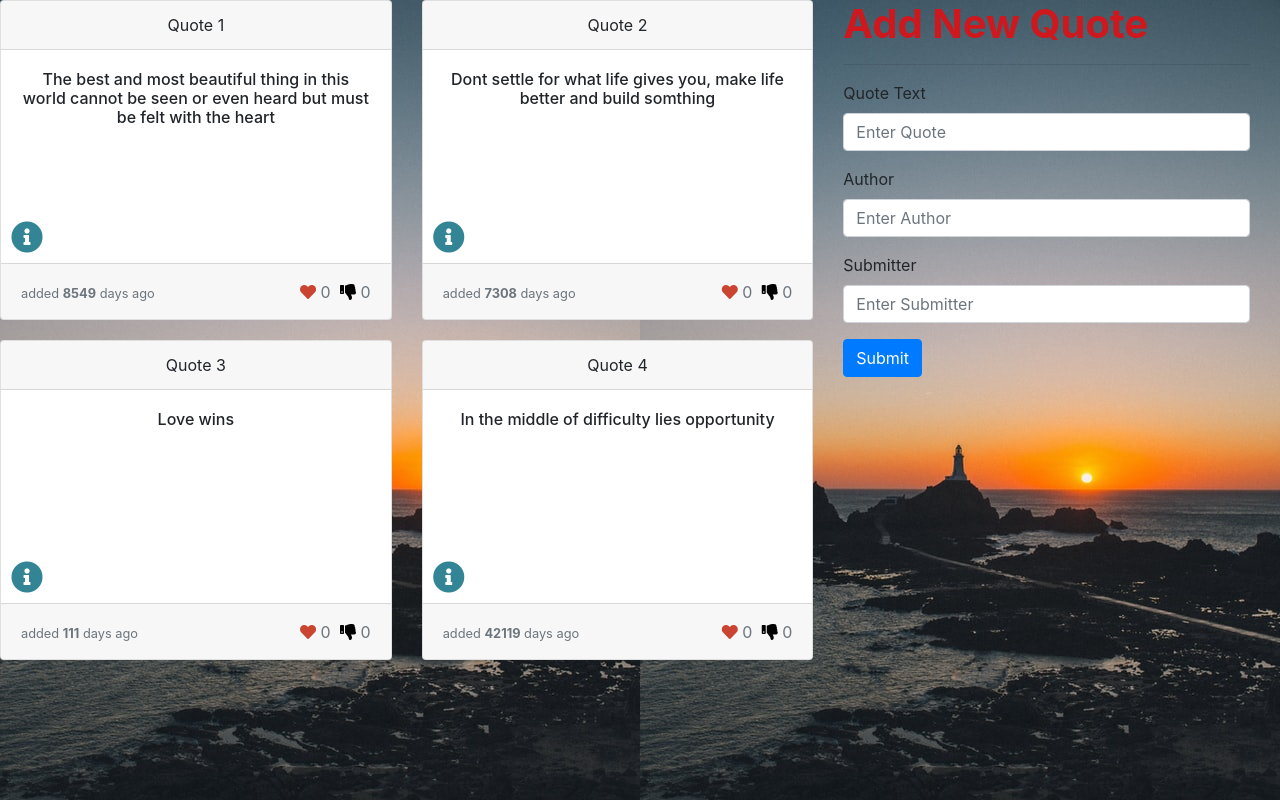
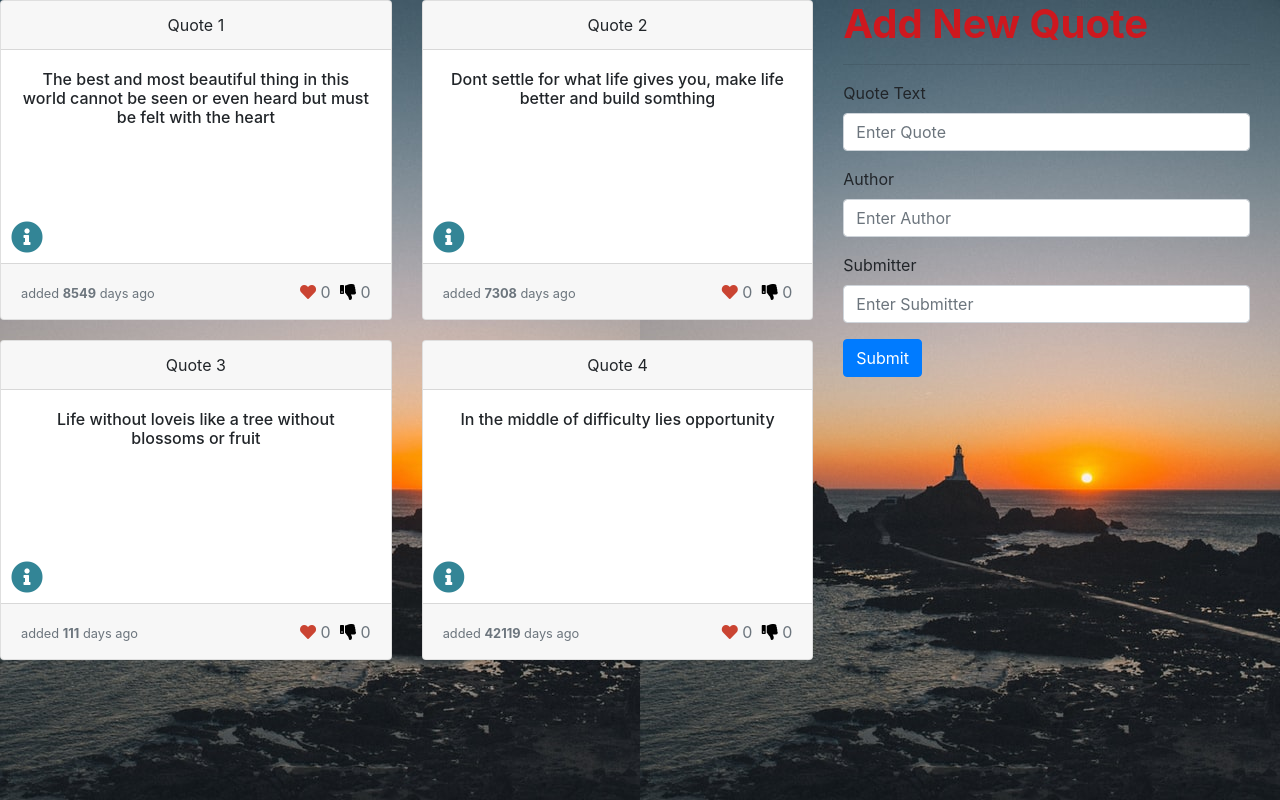
Before and after one commit to fnyaoke/QuotesRating, an Angular app: page / in a window 1280 px wide. Built offline with nearby package versions, Linux system fonts and the light colour scheme.

Commit message:
add figma link

```diff
--- a/src/app/quote/quote.component.ts
+++ b/src/app/quote/quote.component.ts
@@ -22,7 +22,7 @@ export class QuoteComponent implements OnInit {
       new Date(2000, 8, 22)
     ),
     new Quote(3,
-      'Love wins',
+      'Life without loveis like a tree without blossoms or fruit',
       'Anne',
       'Wangari',
        new Date(2020, 5, 6)),
```
Also changed, not shown: 1 other file (tests, documents, lock files or other folders).
